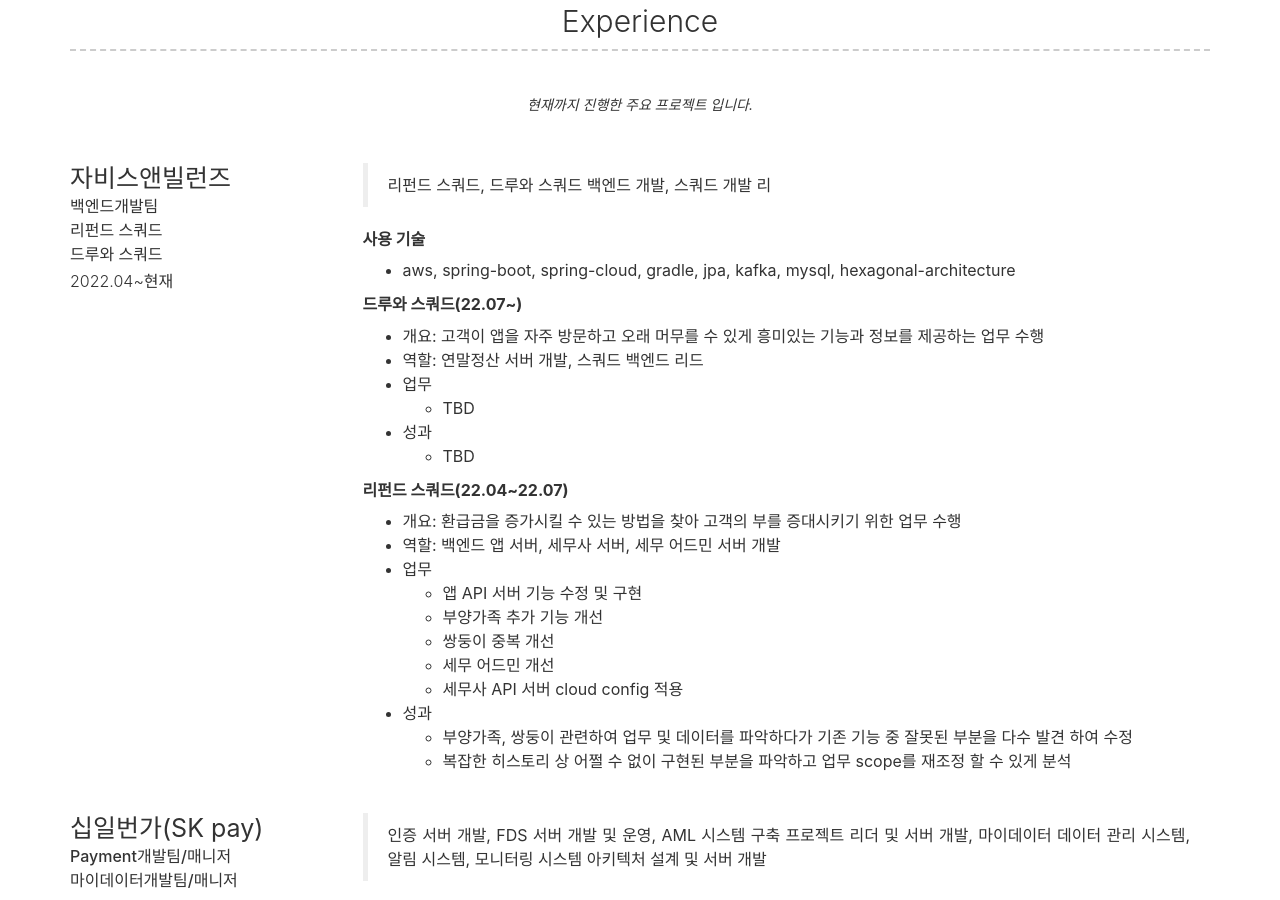
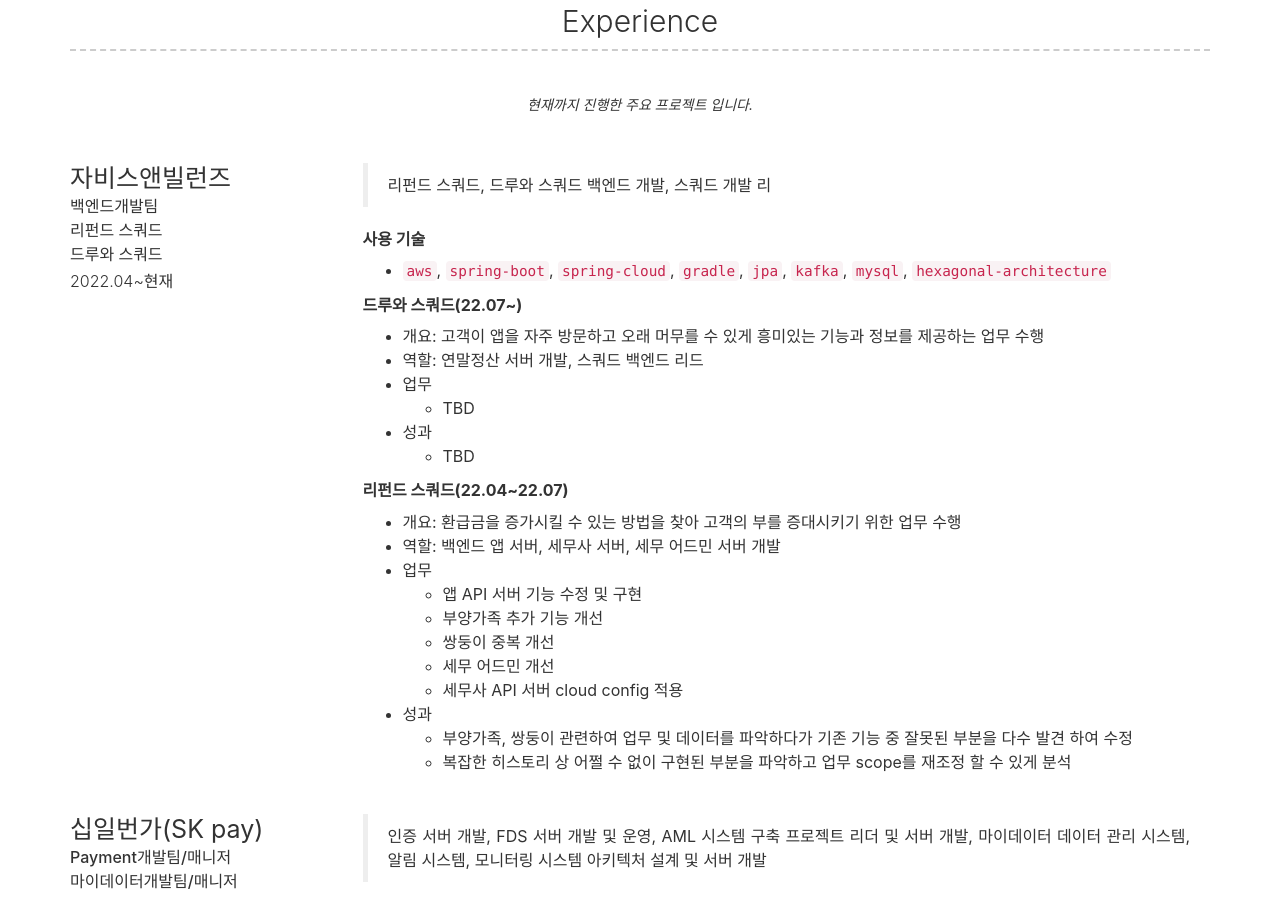
Before and after one commit to lcalmsky/resume, a Jekyll site: the page built from index.md, in a window 1280 px wide and 900 px high, scrolled down 1603 px. Built offline with Jekyll 4.4.1, drawn with Linux system fonts in a browser that asks for light colours; nearby versions of some CDN libraries.

Commit message:
Update resume

```diff
--- a/_config.yml
+++ b/_config.yml
@@ -130,7 +130,7 @@
           > 리펀드 스쿼드, 드루와 스쿼드 백엔드 개발, 스쿼드 개발 리
 
           <strong>사용 기술</strong>
-          * aws, spring-boot, spring-cloud, gradle, jpa, kafka, mysql, hexagonal-architecture
+          * `aws`, `spring-boot`, `spring-cloud`, `gradle`, `jpa`, `kafka`, `mysql`, `hexagonal-architecture`
 
           <strong>드루와 스쿼드(22.07~)</strong>
           * 개요: 고객이 앱을 자주 방문하고 오래 머무를 수 있게 흥미있는 기능과 정보를 제공하는 업무 수행
```
